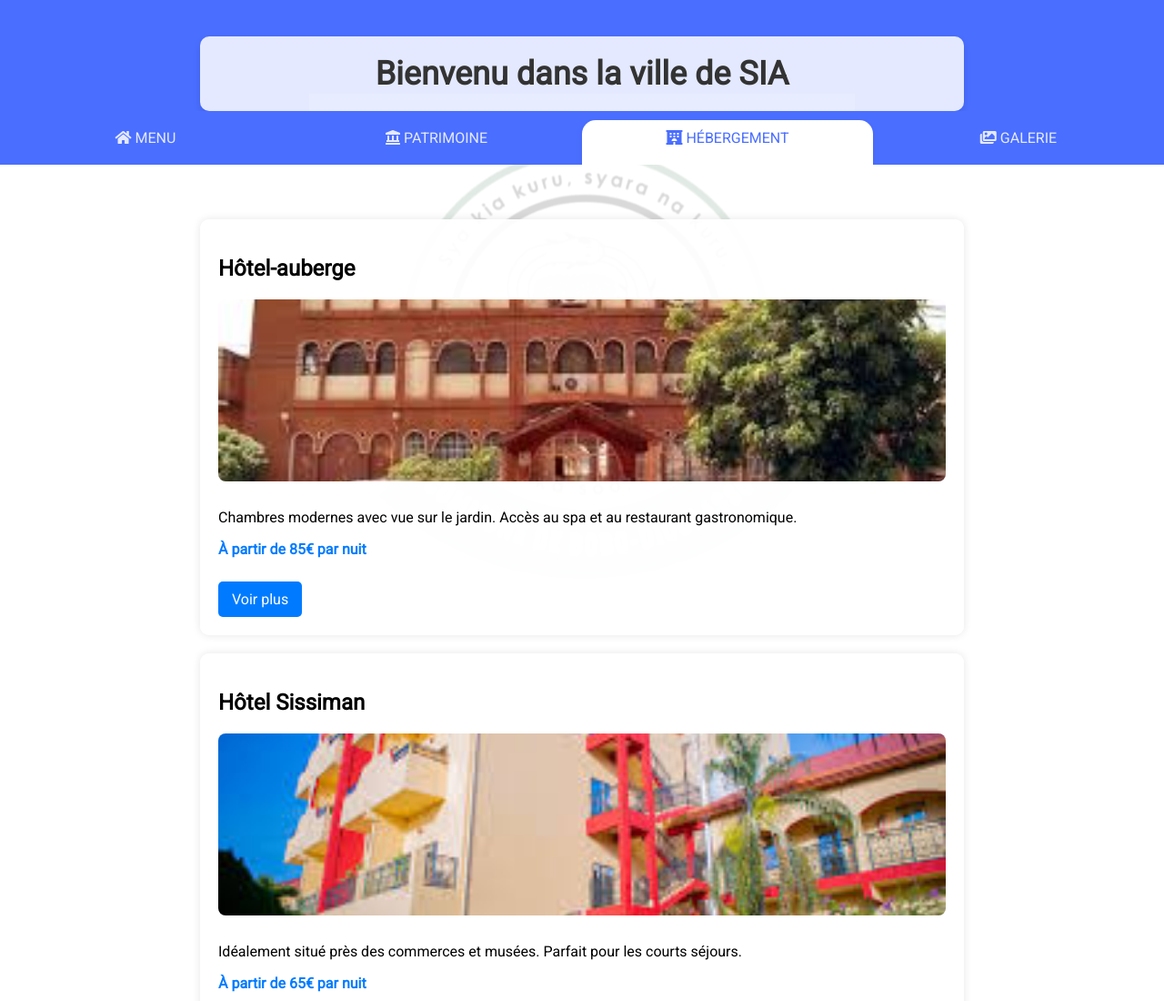
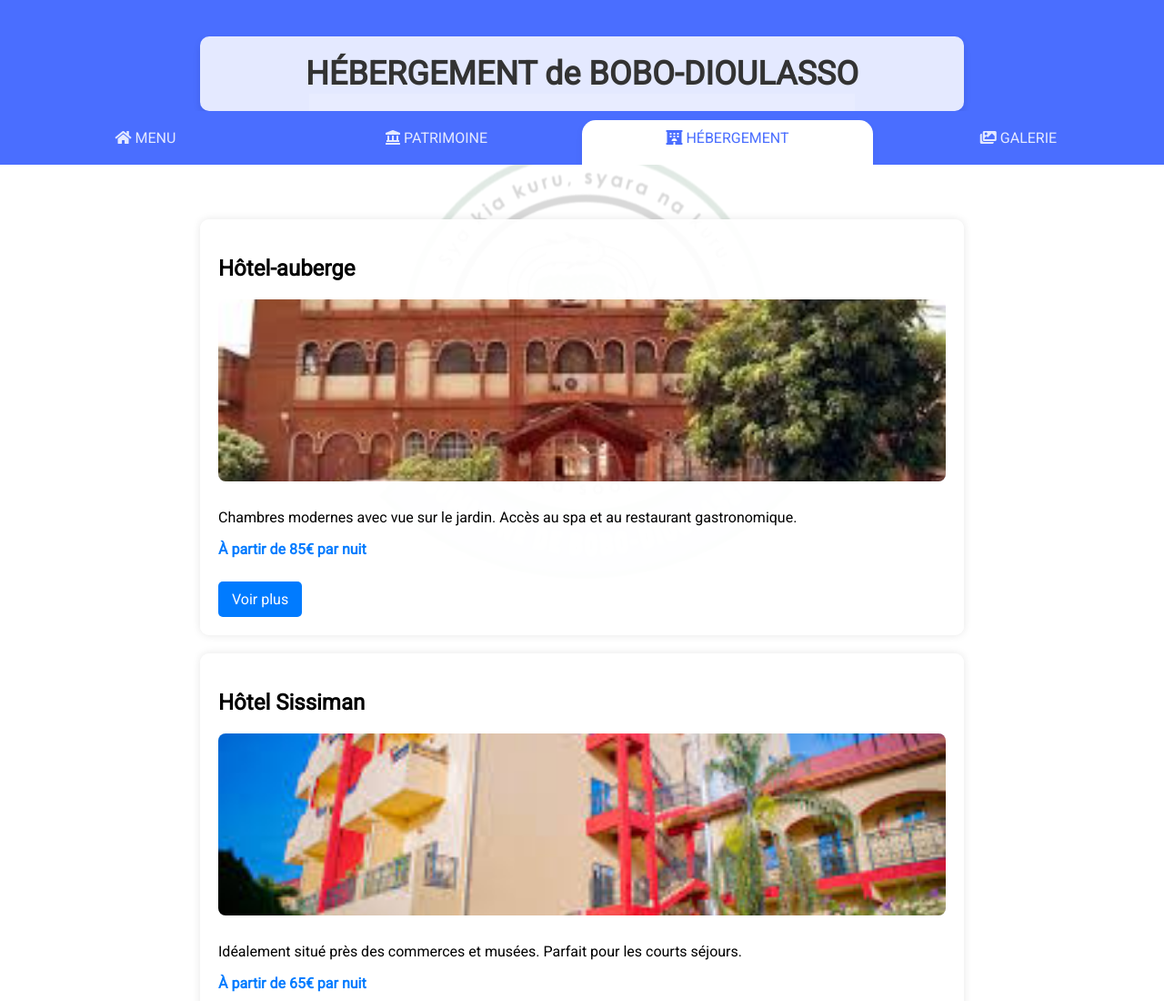
Before and after one commit to steve111226/Site-touristique-AS, a plain HTML site: page hebergement.html in a window 1280 px wide. Shown: the top 1100 px of the page at 91% size. Drawn offline with nearby package versions, Linux system fonts and the light colour scheme.

Commit message:
Update hebergement.html

```diff
--- a/hebergement.html
+++ b/hebergement.html
@@ -179,7 +179,7 @@
   <!-- En-tête -->
   <div class="header-wrapper">
     <div class="header-title">
-      <h1>Bienvenu dans la ville de SIA</h1>
+      <h1>HÉBERGEMENT de BOBO-DIOULASSO</h1>
     </div>
   </div>
 
```
